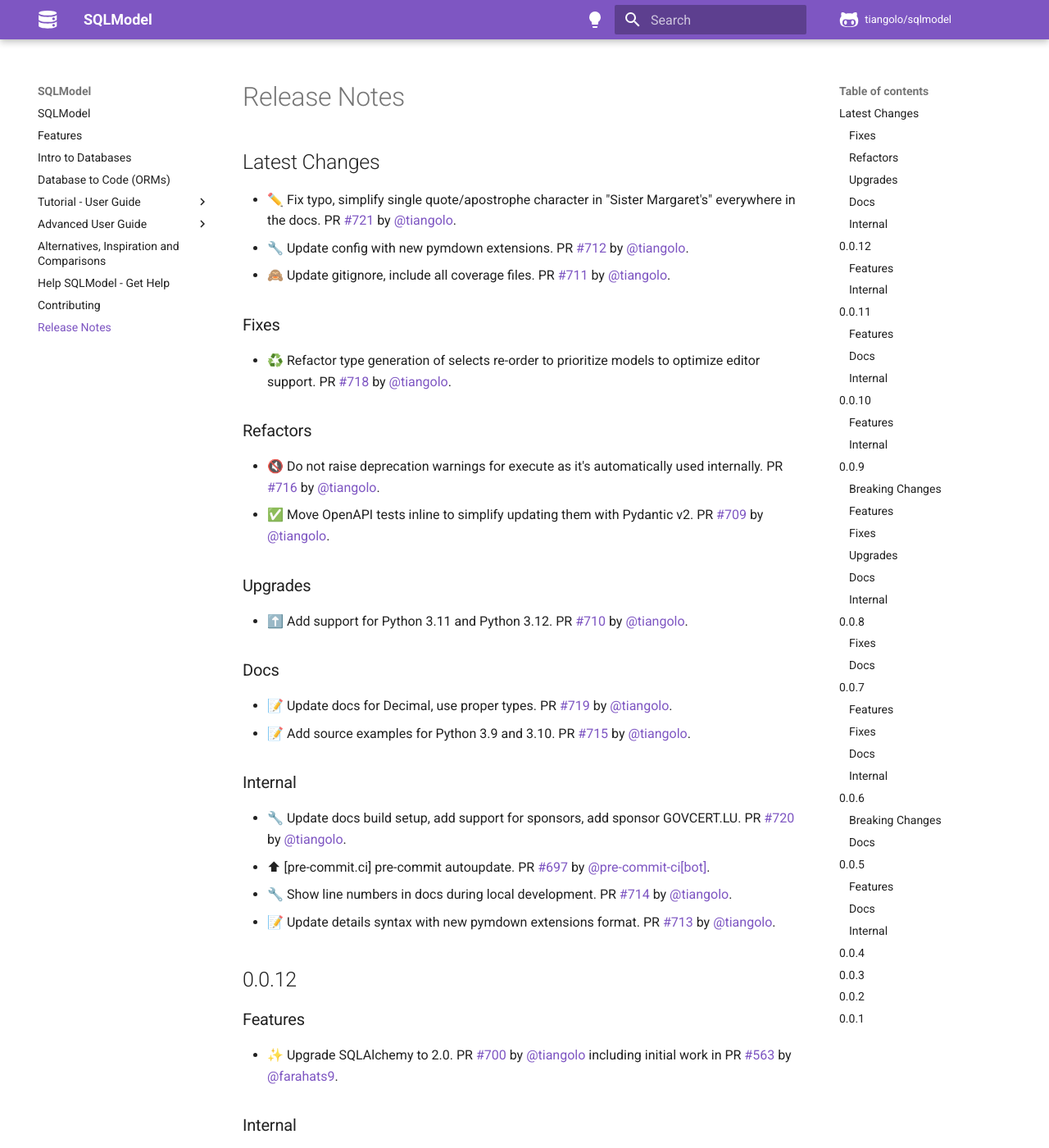
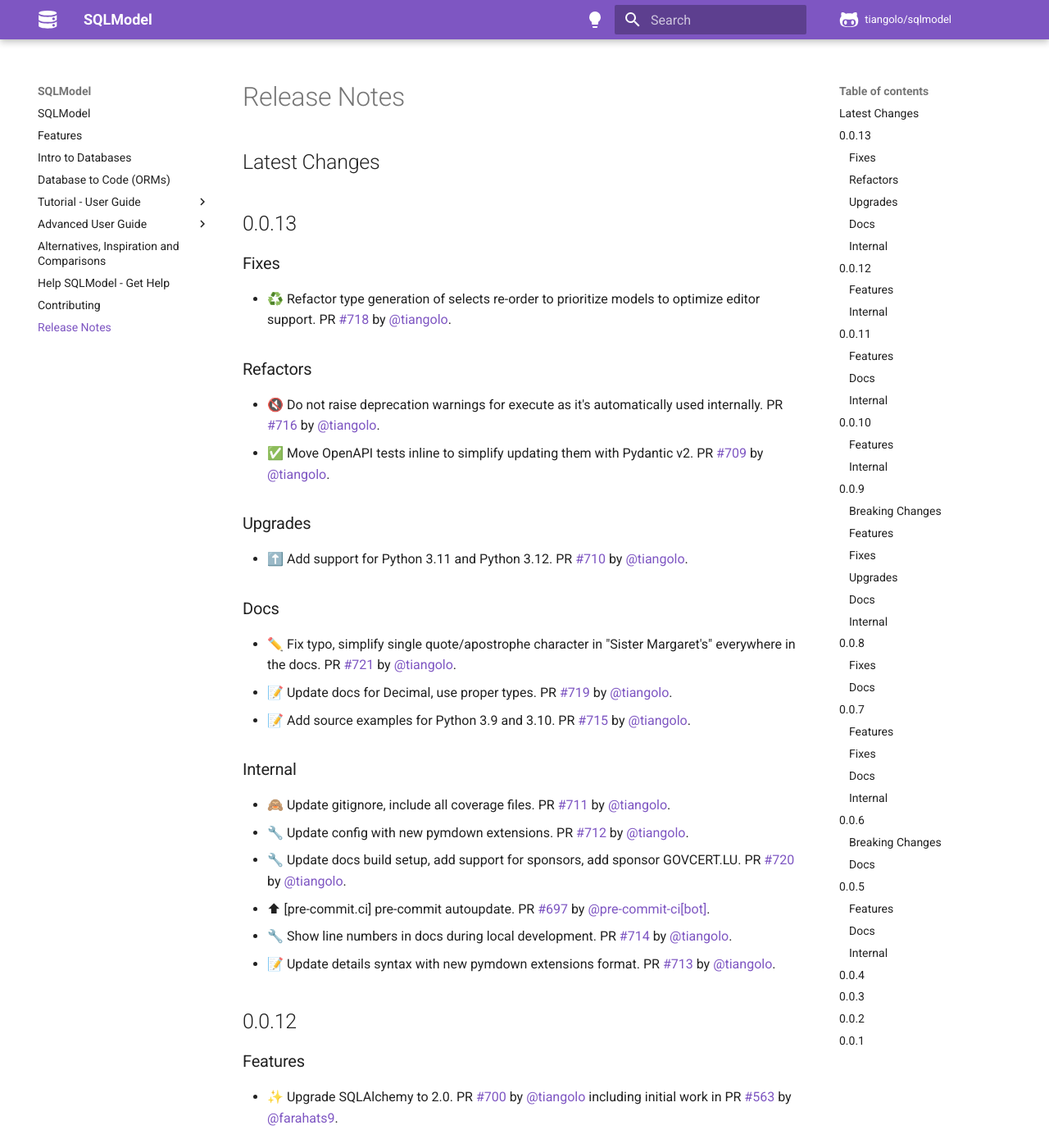
Before and after one commit to sztrakabalint/fastapi-sqlmodel, an MkDocs documentation site: the page built from docs/release-notes.md, in a window 1280 px wide and 1400 px high. Shown: the whole window at 82% size. Built offline with MkDocs 1.6.1 and Material for MkDocs 9.7.7, drawn with Linux system fonts in a browser that asks for light colours; comment, search, counter and statistics services are not loaded.

Commit message:
🔖 Release version 0.0.13

```diff
--- a/docs/release-notes.md
+++ b/docs/release-notes.md
@@ -2,9 +2,7 @@
 
 ## Latest Changes
 
-* ✏️ Fix typo, simplify single quote/apostrophe character in "Sister Margaret's" everywhere in the docs. PR [#721](https://github.com/tiangolo/sqlmodel/pull/721) by [@tiangolo](https://github.com/tiangolo).
-* 🔧 Update config with new pymdown extensions. PR [#712](https://github.com/tiangolo/sqlmodel/pull/712) by [@tiangolo](https://github.com/tiangolo).
-* 🙈 Update gitignore, include all coverage files. PR [#711](https://github.com/tiangolo/sqlmodel/pull/711) by [@tiangolo](https://github.com/tiangolo).
+## 0.0.13
 
 ### Fixes
 
--- a/sqlmodel/__init__.py
+++ b/sqlmodel/__init__.py
@@ -1,4 +1,4 @@
-__version__ = "0.0.12"
+__version__ = "0.0.13"
 
 # Re-export from SQLAlchemy
 from sqlalchemy.engine import create_engine as create_engine
```
Also changed, not shown: other parts of docs/release-notes.md (+3 -0 lines).
